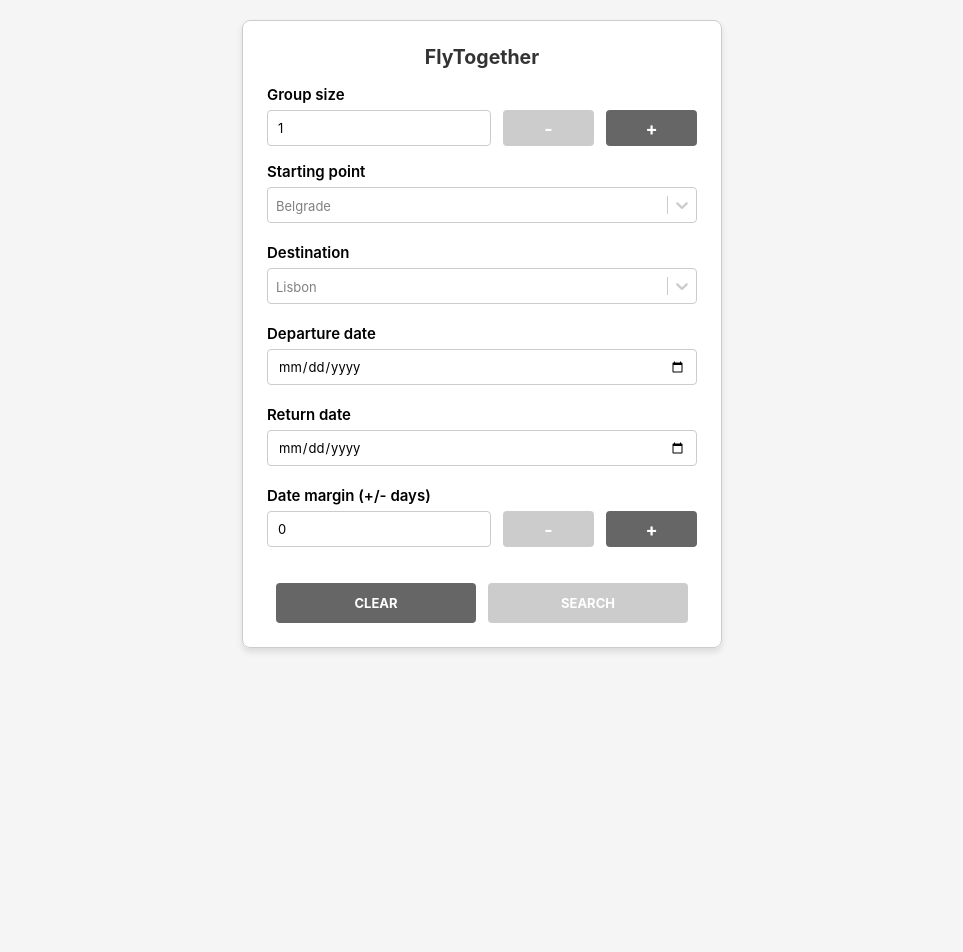
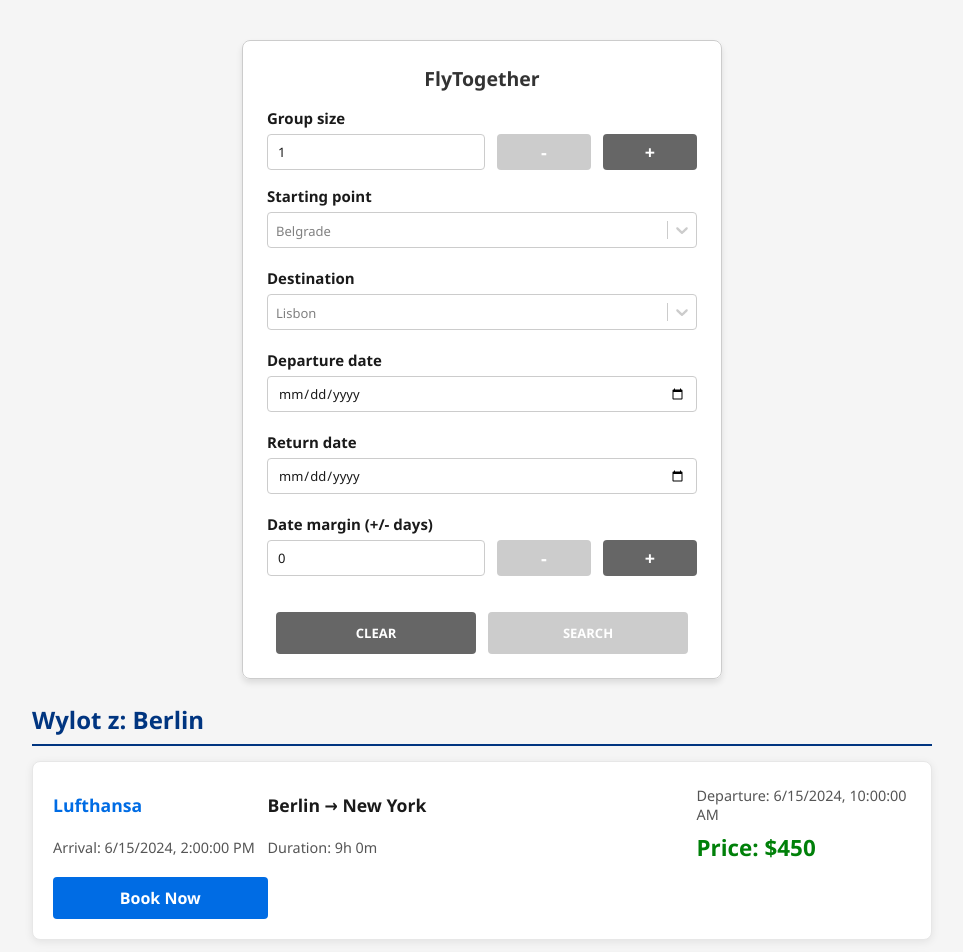
Before and after one commit to Piotr154/FlyTogether, a React (Vite) app in the folder client/: page / in a window 1280 px wide. Shown: the top 952 px of the page, without its empty margins (158-1121 px from the left). Before the commit the page ends 800 px from the top, so only its background shows below. Built offline with nearby package versions, Linux system fonts and the light colour scheme.

Commit message:
Added SearchResult components.

```diff
--- a/client/src/App.jsx
+++ b/client/src/App.jsx
@@ -1,8 +1,15 @@
 import './App.css'
 import { Form } from './form-components/Form'
+import { SearchResult } from './search-result-components/SearchResult';
+import {MOCK_FLIGHTS} from './mockData.js'
 
 function App() {
-  return (<Form />);
+  return (
+  <>
+    <Form />
+    <SearchResult result={MOCK_FLIGHTS} />
+  </>
+  );
 }
 
 export default App
--- /dev/null
+++ b/client/src/SearchResult.css
@@ -0,0 +1,117 @@
+/* App.css */
+
+:root {
+  --primary-blue: #003580;
+  --accent-blue: #006ce4;
+  --light-gray: #f5f5f5;
+  --border-color: #e7e7e7;
+  --text-dark: #1a1a1a;
+  --price-green: #008009;
+}
+
+body {
+  font-family: 'Segoe UI', Tahoma, Geneva, Verdana, sans-serif;
+  background-color: var(--light-gray);
+  color: var(--text-dark);
+  margin: 0;
+  padding: 20px;
+}
+
+/* Kontener główny */
+.results-container {
+  max-width: 900px;
+  margin: 0 auto;
+  display: flex;
+  flex-direction: column;
+  gap: 30px;
+}
+
+/* Sekcja punktu startowego */
+.starting-point-card {
+  background: transparent;
+}
+
+.starting-point-card h3 {
+  font-size: 1.5rem;
+  color: var(--primary-blue);
+  border-bottom: 2px solid var(--primary-blue);
+  padding-bottom: 8px;
+  margin-bottom: 15px;
+}
+
+/* Pojedyncza karta lotu */
+.flight-card {
+  background: white;
+  border-radius: 8px;
+  padding: 20px;
+  margin-bottom: 15px;
+  box-shadow: 0 2px 8px rgba(0, 0, 0, 0.08);
+  display: grid;
+  grid-template-columns: 1fr 2fr 1fr; /* Podział na Linie, Trasę i Cenę */
+  align-items: center;
+  transition: transform 0.2s;
+  border: 1px solid var(--border-color);
+}
+
+.flight-card:hover {
+  transform: translateY(-2px);
+  box-shadow: 0 4px 12px rgba(0, 0, 0, 0.12);
+}
+
+/* Detale lotu */
+.flight-card h4 {
+  margin: 0;
+  color: var(--accent-blue);
+  font-size: 1.1rem;
+}
+
+.flight-card p {
+  margin: 4px 0;
+  font-size: 0.9rem;
+  color: #555;
+}
+
+/* Trasa i czas */
+.flight-card p:nth-child(2) { /* Origin -> Destination */
+  font-weight: bold;
+  font-size: 1.1rem;
+  color: var(--text-dark);
+}
+
+/* Cena i przycisk */
+.flight-card .price-section {
+  text-align: right;
+}
+
+/* Stylizacja ceny (dodajmy klasę w JS lub użyjmy p:nth-last-child) */
+.flight-card p:nth-last-of-type(1) {
+  font-size: 1.4rem;
+  font-weight: bold;
+  color: var(--price-green);
+}
+
+/* Przycisk "Book Now" */
+.flight-card a {
+  display: inline-block;
+  background-color: var(--accent-blue);
+  color: white;
+  text-decoration: none;
+  padding: 10px 20px;
+  border-radius: 4px;
+  font-weight: bold;
+  margin-top: 10px;
+  text-align: center;
+}
+
+.flight-card a:hover {
+  background-color: var(--primary-blue);
+}
+
+/* Responsywność */
+@media (max-width: 600px) {
+  .flight-card {
+    grid-template-columns: 1fr;
+    text-align: center;
+    gap: 15px;
+  }
+}
--- a/client/src/form-components/Form.jsx
+++ b/client/src/form-components/Form.jsx
@@ -13,7 +13,7 @@ const options = cities.map(city => ({ value: city, label: city }))
 
 const adjustDateByDays = (dateString, days) => {
   if (!dateString) return undefined;
-  const date = newDate(dateString);
+  const date = new Date(dateString);
   date.setDate(date.getDate() + days);
   return date.toISOString().split('T')[0];
 }
@@ -89,7 +89,7 @@ export const Form = () => {
     const margin = parseInt(dateMargin, 10) || 0;
 
     const payload = {
-      from: origin.join(','),               // Array: ["Berlin", "Paris"]
+      from: origin.join(','),               // String: "Berlin,Paris"]
       to: destination,     // String: "New York"
       outboundDateStart: adjustDateByDays(departureDate, -margin), // String: "2024-12-01"
       outboundDateEnd: adjustDateByDays(departureDate, margin),
--- /dev/null
+++ b/client/src/mockData.js
@@ -0,0 +1,47 @@
+// src/mockData.js
+export const MOCK_FLIGHTS = [
+    {
+      id: "fly_1",
+      origin: "Berlin",
+      destination: "New York",
+      departureTime: "2024-06-15T10:00:00",
+      arrivalTime: "2024-06-15T14:00:00",
+      price: 450,
+      duration: 540,
+      airline: "Lufthansa",
+      deep_link: "https://www.lufthansa.com"
+    },
+    {
+      id: "fly_2",
+      origin: "Berlin",
+      destination: "New York",
+      departureTime: "2024-06-15T12:30:00",
+      arrivalTime: "2024-06-15T16:45:00",
+      price: 380,
+      duration: 600,
+      airline: "Air France",
+      deep_link: "https://www.airfrance.com"
+    },
+    {
+      id: "fly_3",
+      origin: "Warsaw",
+      destination: "New York",
+      departureTime: "2024-06-15T09:15:00",
+      arrivalTime: "2024-06-15T13:20:00",
+      price: 520,
+      duration: 580,
+      airline: "LOT",
+      deep_link: "https://www.lot.com"
+    },
+    {
+      id: "fly_4",
+      origin: "Madrid",
+      destination: "New York",
+      departureTime: "2024-06-16T08:00:00",
+      arrivalTime: "2024-06-16T12:00:00",
+      price: 410,
+      duration: 560,
+      airline: "Iberia",
+      deep_link: "https://www.iberia.com"
+    }
+  ];
--- /dev/null
+++ b/client/src/search-result-components/FlightCard.jsx
@@ -0,0 +1,13 @@
+export const FlightCard = ({flight}) => {
+    return (
+        <div className="flight-card">
+            <h4>{flight.airline}</h4>
+            <p>{flight.origin} → {flight.destination}</p>
+            <p>Departure: {new Date(flight.departureTime).toLocaleString()}</p>
+            <p>Arrival: {new Date(flight.arrivalTime).toLocaleString()}</p>
+            <p>Duration: {Math.floor(flight.duration / 60)}h {flight.duration % 60}m</p>
+            <p>Price: ${flight.price}</p>
+            <a href={flight.deep_link} target="_blank" rel="noopener noreferrer">Book Now</a>
+        </div>
+    )
+}
--- /dev/null
+++ b/client/src/search-result-components/SearchResult.jsx
@@ -0,0 +1,19 @@
+import { StartingPointCard } from './StartingPointCard'
+import '../SearchResult.css'
+
+export const SearchResult = ({ result }) => {
+
+    const uniqueOrigins = [...new Set(result.map(f => f.origin))];
+
+    return (
+        <div className="results-container">
+            {uniqueOrigins.map((origin, index) => (
+                <StartingPointCard
+                    key={index}
+                    startingPoint={origin}
+                    flights={result.filter(flight => flight.origin === origin)}
+                />
+            ))}
+        </div>
+    )
+}
--- /dev/null
+++ b/client/src/search-result-components/StartingPointCard.jsx
@@ -0,0 +1,12 @@
+import { FlightCard } from "./FlightCard";
+
+export const StartingPointCard = ({ startingPoint, flights }) => {
+    return (
+        <div className="starting-point-card">
+            <h3>Wylot z: {startingPoint}</h3>
+            {flights.map((flight) => (
+                <FlightCard key={flight.id} flight={flight} />
+            ))}
+        </div>
+    )
+}
```
